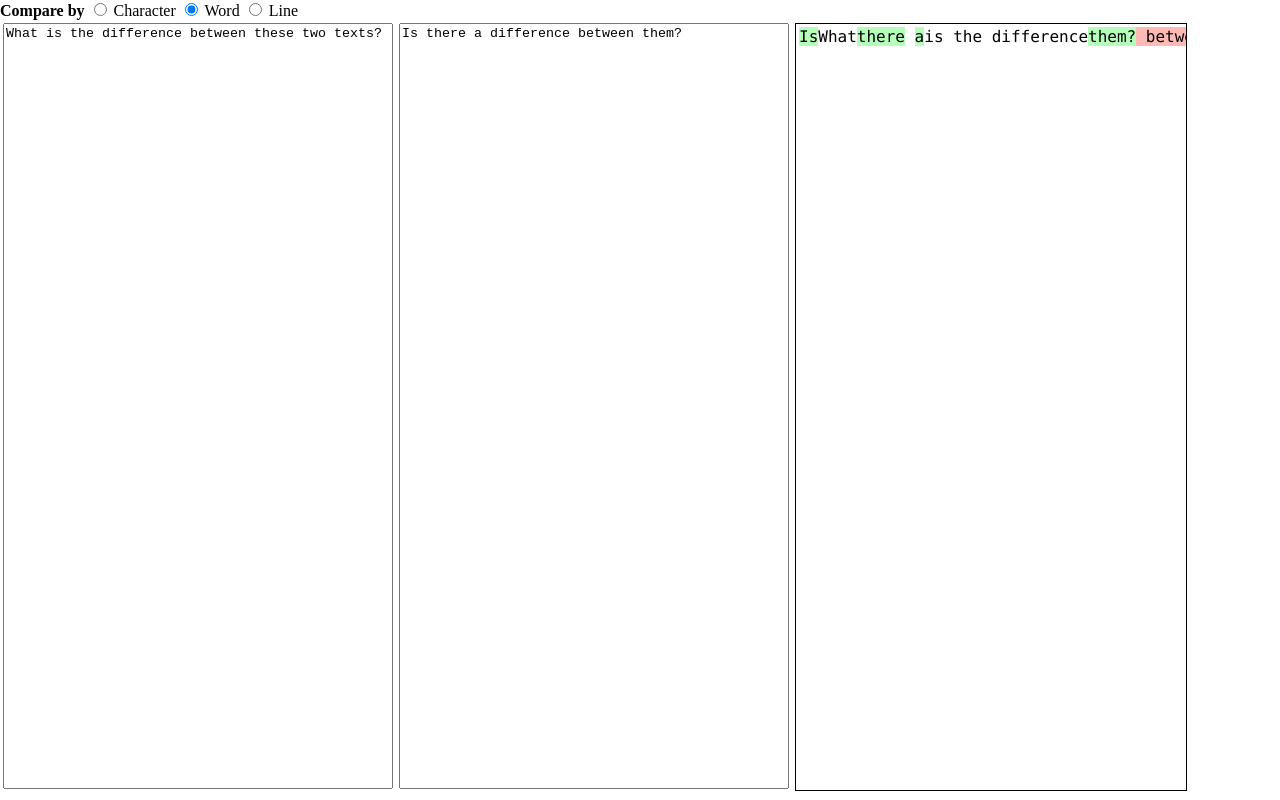
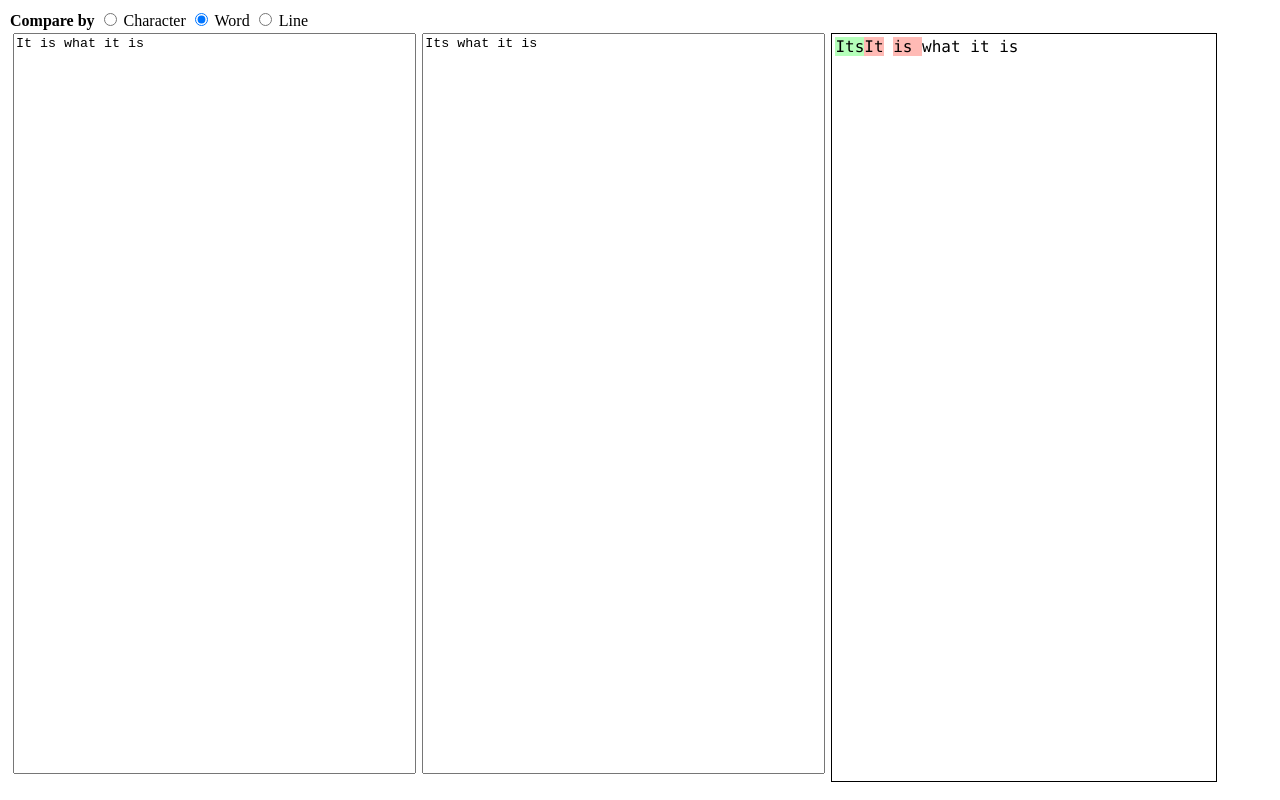
Before and after one commit to DJBorn/diff, a plain HTML site: page index.html in a window 1280 px wide. Both pictures are taken after a click on the radio button "Word". Drawn offline with Linux system fonts and the light colour scheme.

Commit message:
highlight script tags no longer duplicated

```diff
--- a/index.css
+++ b/index.css
@@ -1,14 +1,19 @@
 body,html {
     margin: 0;
-    padding: 0;
     height: 100vh;
+}
+
+body {
+    padding: 10px;
+    box-sizing: border-box;
 }
 
 #input1, #input2 {
     float: left;
     margin: 3px;
-    width: 30%;
+    width: 32%;
     height: 95%;
+    box-sizing: border-box;
 }
 
 #output {
--- a/index.html
+++ b/index.html
@@ -13,8 +13,8 @@
     <label for="word">Word</label>
     <input type="radio" id="line" name="mode" value="line">
     <label for="line">Line</label><br>
-    <textarea id="input1" name="input1">What is the difference between these two texts?</textarea>
-    <textarea id="input2" name="input2">Is there a difference between them?</textarea>
+    <textarea id="input1" name="input1">It is what it is</textarea>
+    <textarea id="input2" name="input2">Its what it is</textarea>
     <div id="output"></div>
 </body>
 <link rel="stylesheet" href="index.css">
--- a/index.js
+++ b/index.js
@@ -14,49 +14,93 @@ function compare() {
     input2Arr = replaceWithHTMLEncoding(input2Arr);
 
     // Get edit script of the two arrays
-    let changes = diff(input1Arr, input2Arr);
-    console.log(changes);
+    let editScript = diff(input1Arr, input2Arr);
 
-    for(let i = 0; i < changes.length; i++) {
-        if(changes[i].command === "I") {
-            let replacementChar = input2Arr[changes[i].sourceIndex];
-            input1Arr.splice(changes[i].insertIndex, 0, "<mark class=\"green\">" + replacementChar + "</mark>");
+    // Create new array after applying edit script
+    let outputArr = processEditScript(input1Arr, input2Arr, editScript, mode);
+
+    // Generate the final HTML output
+    outputArr = generateHTMLString(outputArr, mode);
+
+    document.getElementById("output").innerHTML = outputArr;
+}
+
+// Generate the final HTML string based on the mode
+function generateHTMLString(arr, mode) {
+
+    if(mode === "character")
+        arr = arr.join("");
+    else if(mode === "word")
+        arr = arr.join("");
+    else if(mode === "line")
+        arr = arr.join("\n");
+
+    return arr.split("\n").join('<br>');
+}
+
+// Generate the new string after applying all of the changes in the given editScript
+function processEditScript(arr1, arr2, editScript, mode) {
+    let outputArr = [];
+    let deletedArr = [];
+    let insertedArr = [];
+    let startedInserting = false;
+    let startedDeleting = false;
+
+    let insertIndex = -1;
+    let insertString = [];
+
+    for(let i = 0; i < editScript.length; i++) {
+        if(editScript[i].command == "I") {
+            if(!startedInserting) {
+                startedInserting = true;
+                insertIndex = editScript[i].insertIndex;
+                insertString.push(arr2[editScript[i].sourceIndex])
+            } else if(startedInserting && editScript[i].insertIndex == insertIndex) {
+                insertString.push(arr2[editScript[i].sourceIndex]);
+            } else if (startedInserting){
+                insertedArr[insertIndex] = mode == "line" ? insertString.join('\n') : insertString.join('');
+                insertIndex = editScript[i].insertIndex;
+                insertString = [arr2[editScript[i].sourceIndex]];
+            }
         }
-        if(changes[i].command === "D") {
-            let replacementChar = input1Arr[changes[i].index];
-            input1Arr[changes[i].index] = "<mark class=\"red\">" + replacementChar + "</mark>";
+
+        if((editScript[i].command != "I" && startedInserting) || (startedInserting && i == editScript.length - 1)) {
+            insertedArr[insertIndex] = mode == "line" ? insertString.join('\n') : insertString.join('');
+            insertString = [];
+            startedInserting = false;
         }
+
+        if(editScript[i].command == "D")
+            deletedArr[editScript[i].index] = arr1[editScript[i].index];
     }
 
-    // for(let i = 0; i < changes.length; i++) {
-    //     if(changes[i].command === "I") {
-    //         let replacementChar = input2Arr[changes[i].sourceIndex];
-    //         input1Arr.splice(changes[i].insertIndex, 0, "<mark class=\"green\">" + replacementChar + "</mark>");
-    //     }
-    //     if(changes[i].command === "D") {
-    //         let replacementChars = [input1Arr[changes[i].index]];
-    //         let isDeletingNextChar = changes[i+1].command == "D" && changes[i].index == changes[i+1].index - 1;
-    //         while(isDeletingNextChar) {
-    //             i++;
-    //             replacementChars.push(index1Arr[changes[i].index]);
-    //             isDeletingNextChar = changes[i+1].command == "D" && changes[i].index == changes[i+1].index - 1;
-    //         }
-    //         input1Arr[changes[i].index] = "<mark class=\"red\">" + replacementChar + "</mark>";
-    //     }
-    // }
+    for(let i = 0; i < Math.max(arr1.length, arr2.length); i++) {
+        let newStringAtIndex = [];
 
-    if(mode === "character")
-        input1Arr = input1Arr.join("");
-    else if(mode === "word") {
-        input1Arr = input1Arr.join("");
+        if((deletedArr[i] == null && startedDeleting) || (startedDeleting && i == arr1.length-1)) {
+            startedDeleting = false;
+            newStringAtIndex.push("</mark>");
+        }
+        if(insertedArr[i] != null) {
+            newStringAtIndex.push("<mark class=\"green\">" + insertedArr[i] + "</mark>");
+            if(mode == "line")
+                newStringAtIndex.push("\n");
+        }
+        if(deletedArr[i] != null) {
+            if(!startedDeleting) {
+                startedDeleting = true;
+                newStringAtIndex.push("<mark class=\"red\">" + arr1[i]);
+            } else {
+                newStringAtIndex.push(arr1[i]);
+            }
+        }
+        if(deletedArr[i] == null)
+            newStringAtIndex.push(arr1[i]);
+
+        outputArr.push(newStringAtIndex.join(''));
     }
-    else if(mode === "line")
-        input1Arr = input1Arr.join("\n");
 
-    input1Arr = input1Arr.split("\n");
-
-    document.getElementById("output").innerHTML = input1Arr.join('<br>');
-
+    return outputArr;
 }
 
 // Replace each character in each string of an array with the HTML encoding
```
